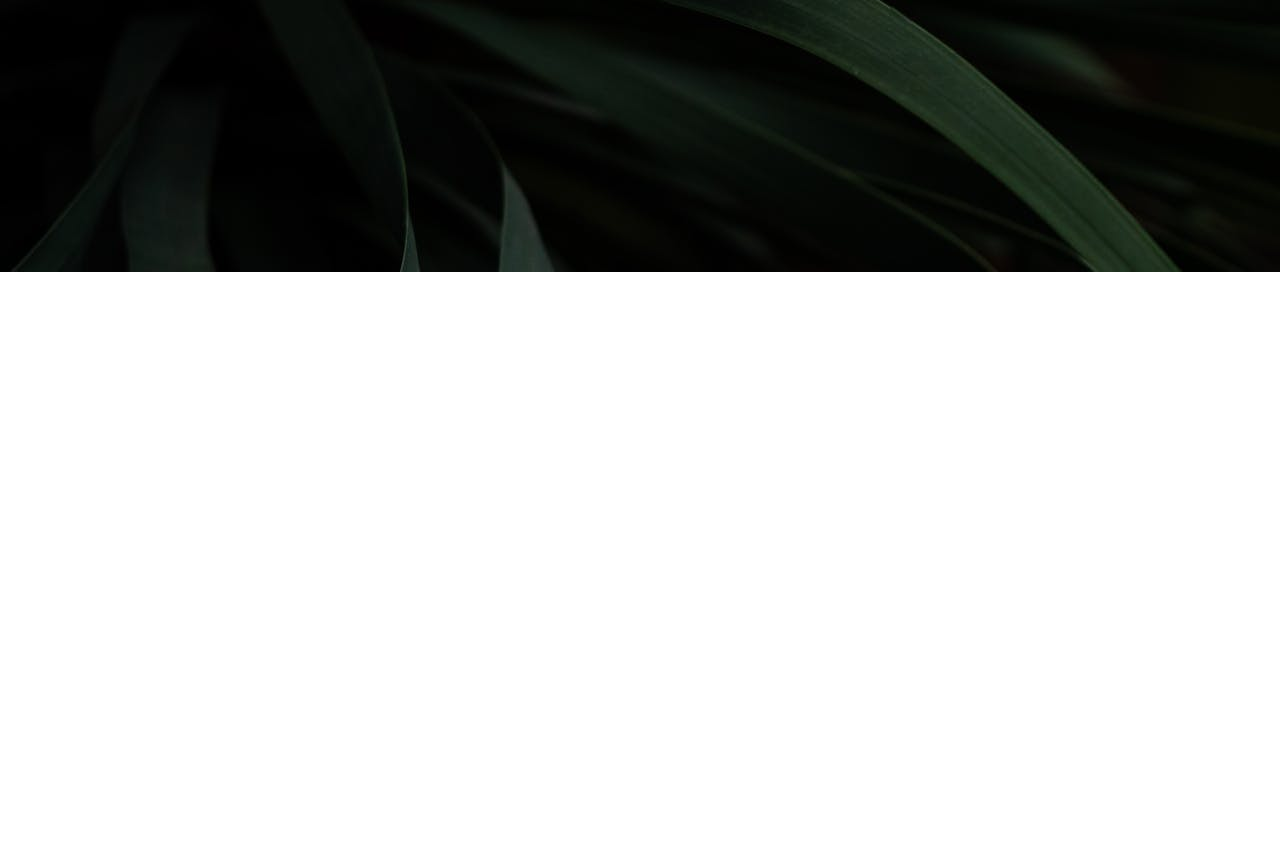
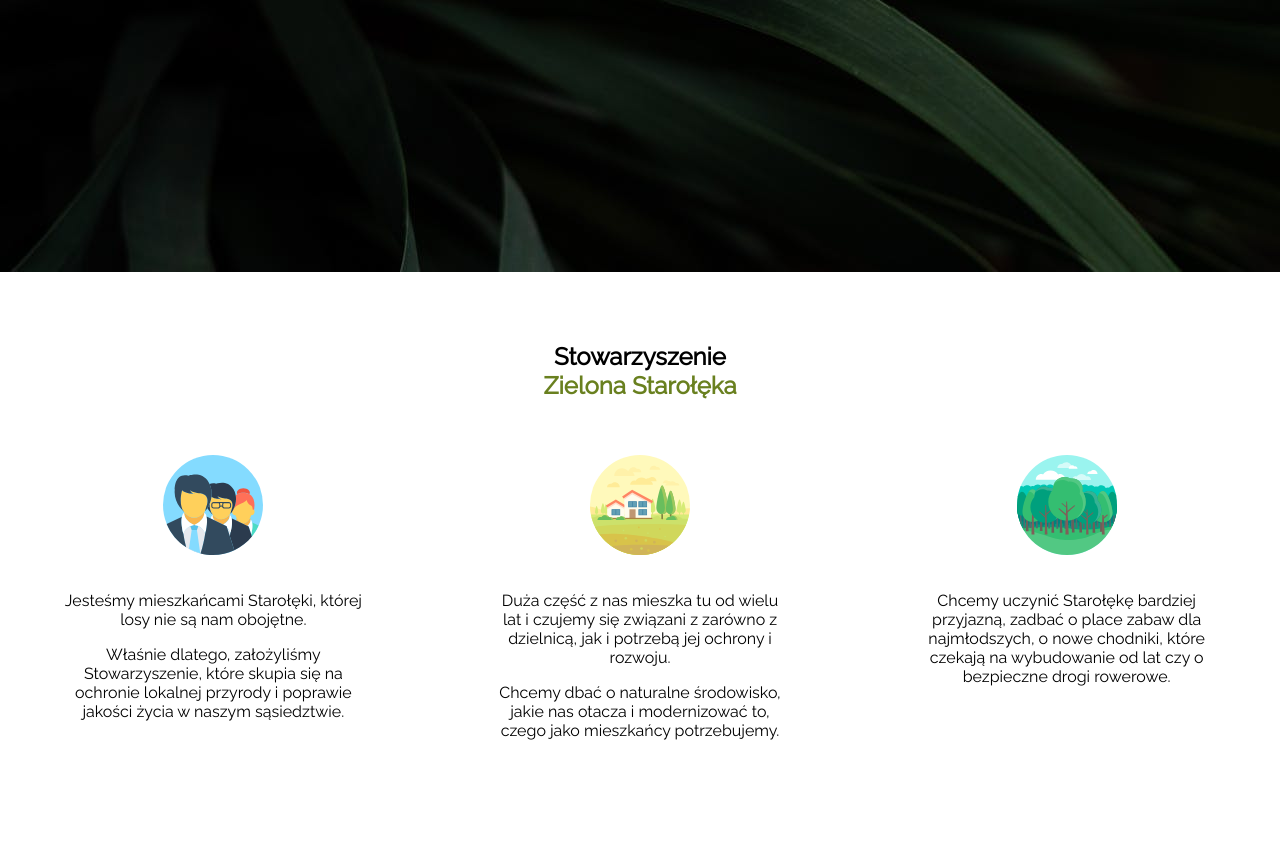
Before and after one commit to Moniaesz/ngo-website, a website: page index.html in a window 1280 px wide. Shown: the part 528-1380 px from the top of the page. Before the commit the page ends 800 px from the top, so only its background shows below. Drawn offline with Linux system fonts and the light colour scheme.

Commit message:
section o-nas

```diff
--- a/index.html
+++ b/index.html
@@ -33,6 +33,31 @@
     </div>
   </section>
 
+<!-- section o-nas -->
+  <section id="o-nas">
+    <h1>Stowarzyszenie <br><span>Zielona Starołęka</span></h1>
+    <article>
+
+      <div class="tile first">
+        <img src="/assets/icons/team.svg" alt="icon with group of people">
+        <p>Jesteśmy mieszkańcami Starołęki, której losy nie są nam obojętne.</p>
+        <p>Właśnie dlatego, założyliśmy Stowarzyszenie, które skupia się na ochronie lokalnej przyrody i poprawie jakości życia w naszym sąsiedztwie.</p>
+      </div>
+
+      <div class="tile second">
+        <img src="/assets/icons/home.svg" alt="icon with group of people">
+        <p>Duża część z nas mieszka tu od wielu lat i czujemy się związani z zarówno z dzielnicą, jak i potrzebą jej ochrony i rozwoju.</p>
+        <p>Chcemy  dbać o naturalne środowisko, jakie nas otacza i modernizować to, czego jako mieszkańcy potrzebujemy.</p>
+      </div>
+
+      <div class="tile third">
+        <img src="/assets/icons/trees.svg" alt="icon with group of people">
+        <p>Chcemy uczynić Starołękę bardziej przyjazną, zadbać o place zabaw dla najmłodszych, o nowe chodniki, które czekają na wybudowanie od lat czy o bezpieczne drogi rowerowe.
+        </p>
+      </div>
+    </article>
+  </section>
+
 </div>
 
 </body>
--- a/sass/style.scss
+++ b/sass/style.scss
@@ -82,6 +82,36 @@ li {
 }
 
 
+/* section o-nas style*/
+
+#o-nas {
+  padding-top: 2rem;
+  padding-bottom: 2rem;
+}
+
+h1 {
+  margin: 3%;
+
+  span {
+    color: $grassGreen;
+  }
+}
+article {
+  display: grid;
+  grid-template-columns: repeat(3, 1fr);
+}
+
+article img {
+  height: 100px;
+  padding-bottom: 1rem;
+}
+
+.tile {
+  // border: 2px solid orange;
+  padding: 4rem;
+  padding-top: 1rem;
+}
+
 
 
 /* Media Queries */
@@ -114,4 +144,12 @@ li {
   h2 {
     font-size: 30px;
   }
+/*   o-nas section */
+    article {
+    grid-template-columns: repeat(1, 1fr);
+
+      .tile {
+        padding: 2rem 2rem 0 2rem;
+      }
+  }
 }
```
Also changed, not shown: css/style.css.
